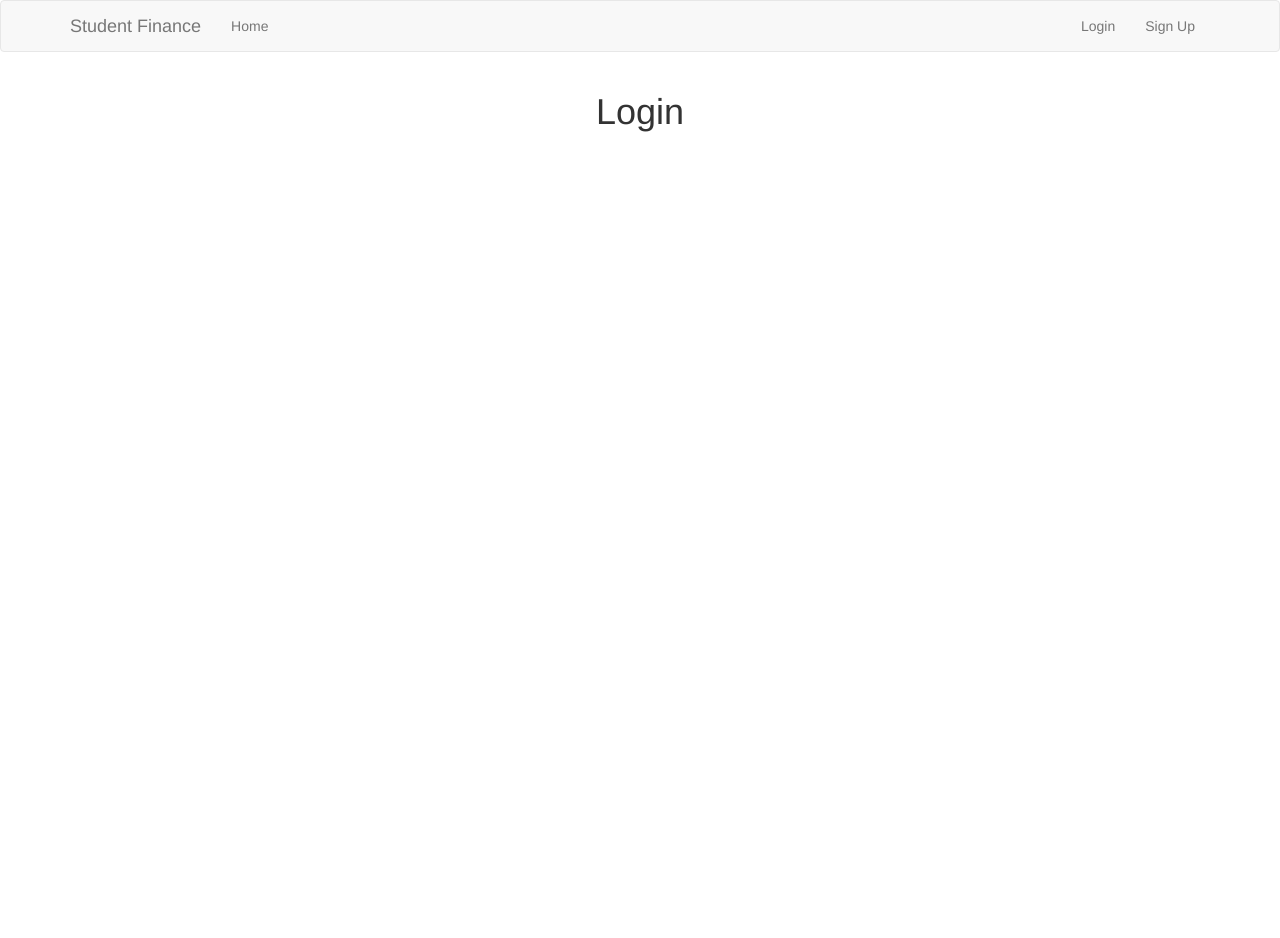
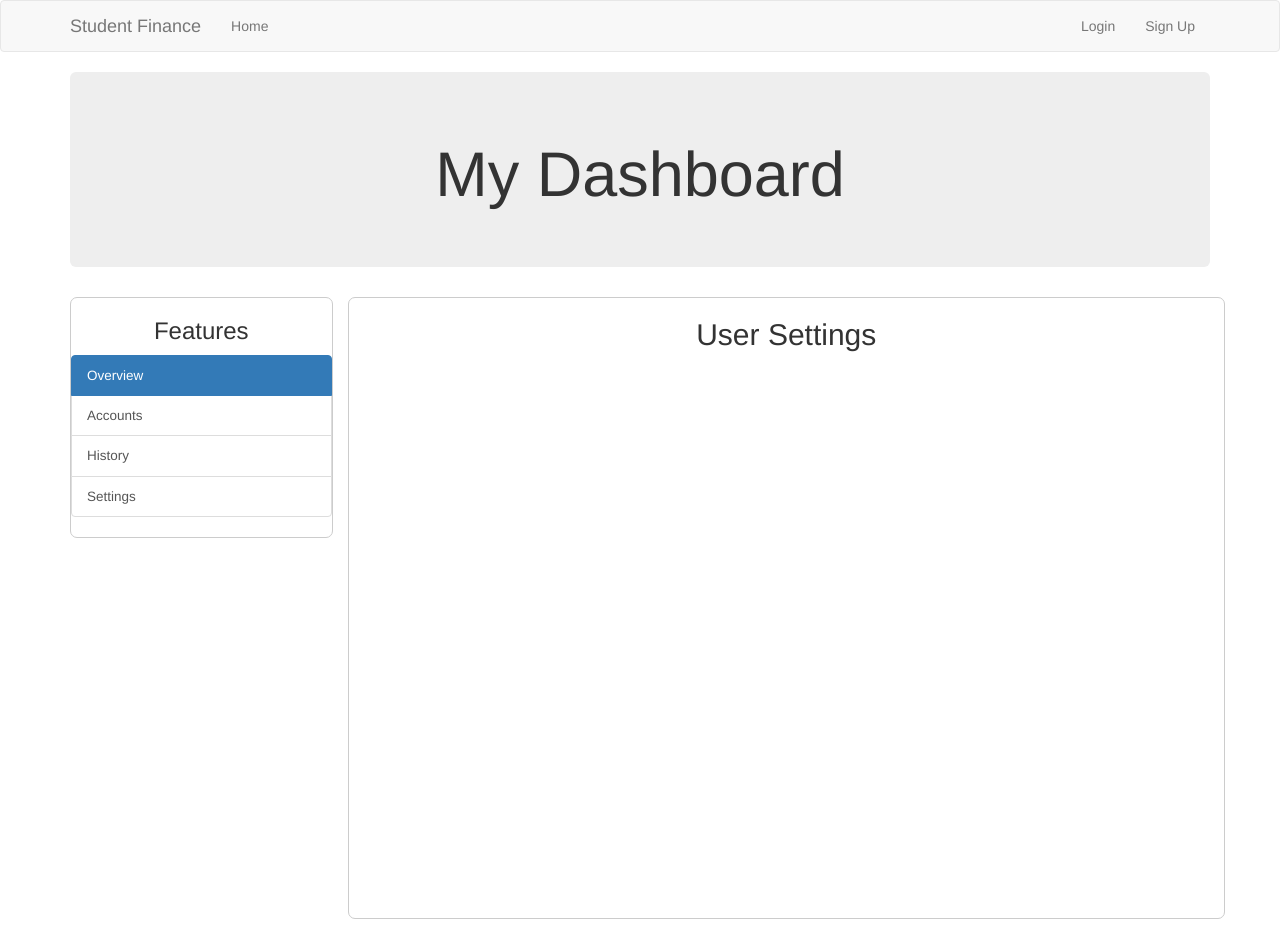
Before and after one commit to HackerByName/DURHACK2019, a Flask app: page /user in a window 1280 px wide. Before the commit the page ends 132 px from the top, so only its background shows below. Run offline with Flask 2, Linux system fonts and the light colour scheme; some libraries are stand-ins or nearby versions.

Commit message:
Update Settings and User

```diff
--- a/flask_site/templates/user.html
+++ b/flask_site/templates/user.html
@@ -1,9 +1,28 @@
 {% extends "base.html" %}
 {% block content %}
-<div class="pt-5">
-  <h1 class="text-center">Login</h1>
-  <div style="width: 30%; margin: 25px auto;">
+<div class="jumbotron">
+	<h1 class="display-4 text-center">My Dashboard</h1>
+</div>
 
-  </div>
+<div class="row mt-4 border" style="display:flex; flex-wrap:wrap; height:600px">
+	<div class="col-md-3">
+		<div class="card container-border container-background">
+			<div class="card-body" style="font-size:0.9rem;">
+				<h3 class="text-center">Features</h3>
+				<div class="list-group mt-4">
+					<a href="#" class="list-group-item list-group-item-action text-large active">Overview</a>
+					<a href="#" class="list-group-item list-group-item-action text-large">Accounts</a>
+					<a href="#" class="list-group-item list-group-item-action text-large">History</a>
+					<a href="#" class="list-group-item list-group-item-action text-large">Settings</a>
+				</div>
+			</div>
+		</div>
+	</div>
+
+	<div class="col-md-9 container-border">
+		<div class="card card-body bg-secondary" style="height:100%">
+			<h2 class="text-center">User Settings</h2>
+		</div>
+	</div>
 </div>
 {% endblock %}
```
Also changed, not shown: flask_site/templates/settings.html (+23 -4 lines).
